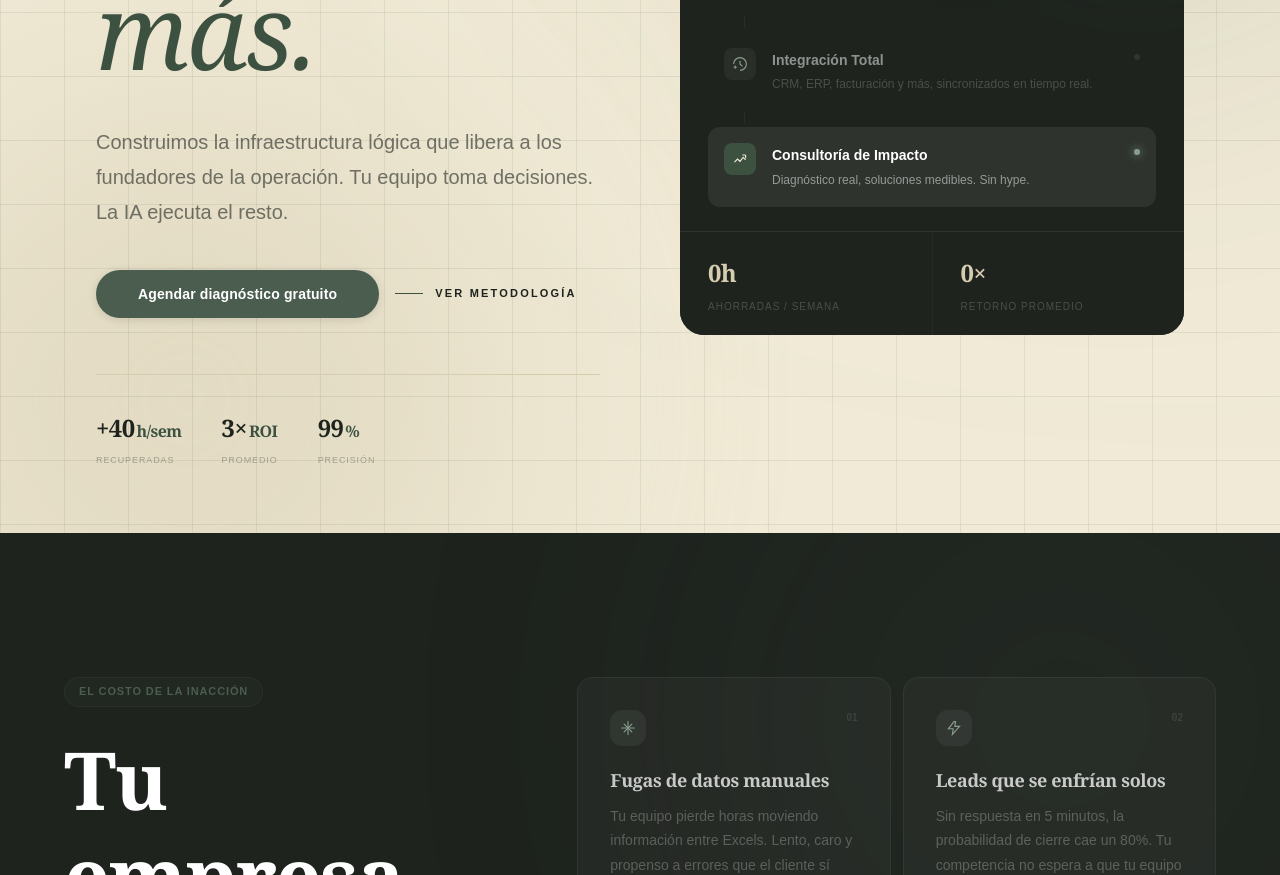
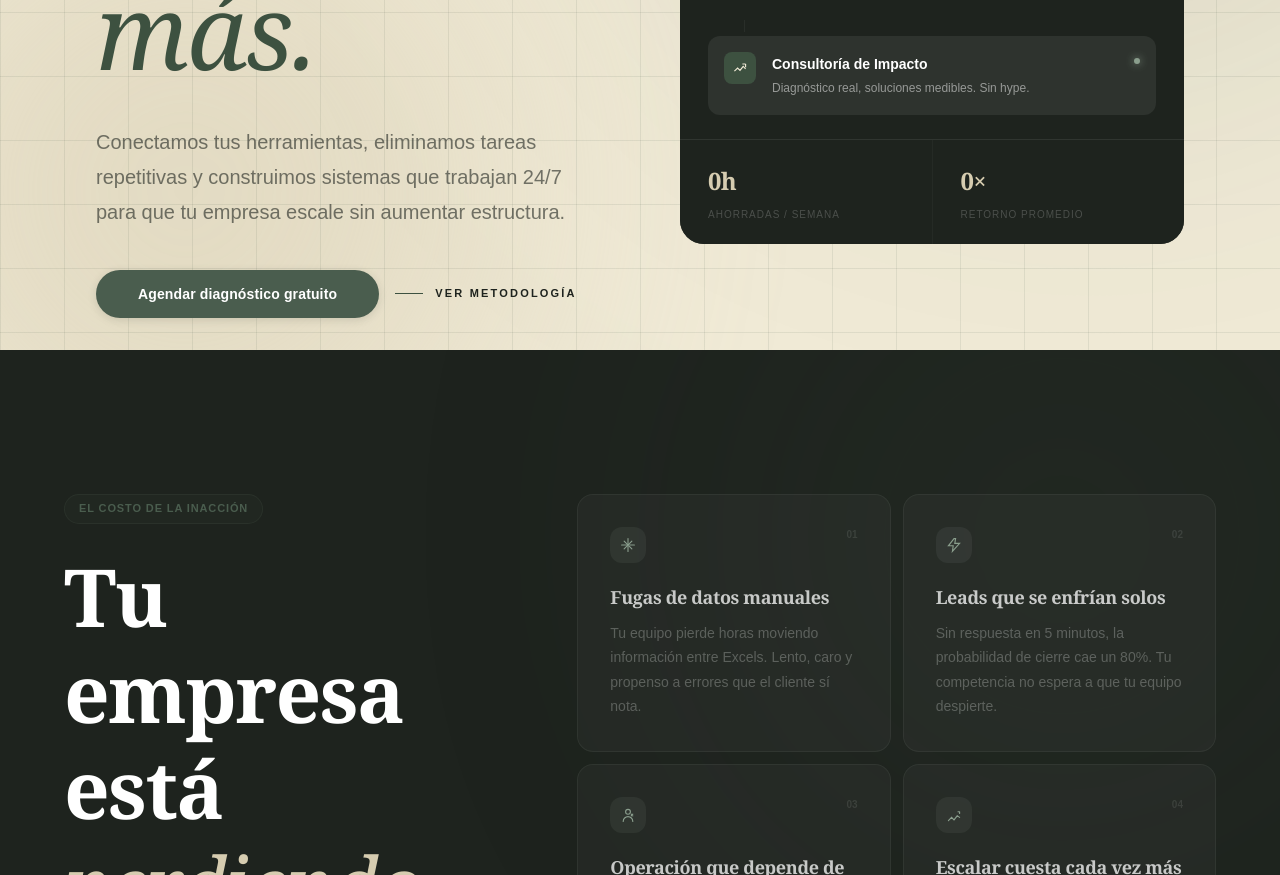
Before and after one commit to Diverum/diverum, a React (Vite) app: page / in a window 1280 px wide. Shown: the part 500-1375 px from the top of the page. Built offline with nearby package versions, Linux system fonts and the light colour scheme; a web font is replaced by a local one.

Commit message:
deleted stats at the end of the hero section

```diff
--- a/src/components/Hero.jsx
+++ b/src/components/Hero.jsx
@@ -310,7 +310,7 @@ export default function Hero() {
                 fontFamily: "'Playfair Display', Georgia, serif",
               }}
             >
-              Opera menos.
+              Diverum Labs
               <br />
               <Motion.span
                 className="italic font-light block"
@@ -331,7 +331,7 @@ export default function Hero() {
               className="mt-8 text-lg md:text-xl leading-relaxed max-w-lg mx-auto lg:mx-0"
               style={{ color: `${C.charcoal}99` }}
             >
-              Construimos la infraestructura lógica que libera a los fundadores de la operación. Tu equipo toma decisiones. La IA ejecuta el resto.
+              Conectamos tus herramientas, eliminamos tareas repetitivas y construimos sistemas que trabajan 24/7 para que tu empresa escale sin aumentar estructura.
             </Motion.p>
 
             {/* CTA block */}
@@ -360,39 +360,6 @@ export default function Hero() {
                 Ver metodología
               </Motion.a>
             </Motion.div>
-
-            {/* Horizontal stat strip */}
-            <Motion.div
-              initial={{ opacity: 0 }}
-              animate={{ opacity: 1 }}
-              transition={{ delay: 1.3, duration: 0.8 }}
-              className="mt-14 md:mb-8 pt-8 flex items-center justify-center lg:justify-start gap-10"
-              style={{ borderTop: `1px solid ${C.sage}` }}
-            >
-              {[
-                { val: "+40", unit: "h/sem", label: "recuperadas" },
-                { val: "3×",  unit: "ROI",   label: "promedio" },
-                { val: "99",  unit: "%",     label: "precisión" },
-              ].map((s, i) => (
-                <div key={i} className="text-center lg:text-left">
-                  <p
-                    className="text-2xl font-bold tracking-tight leading-none"
-                    style={{ color: C.charcoal, fontFamily: "'Playfair Display', Georgia, serif" }}
-                  >
-                    {s.val}
-                    <span className="text-base ml-0.5" style={{ color: C.deepSage }}>
-                      {s.unit}
-                    </span>
-                  </p>
-                  <p
-                    className="text-[9px] uppercase tracking-widest mt-1"
-                    style={{ color: `${C.charcoal}55` }}
-                  >
-                    {s.label}
-                  </p>
-                </div>
-              ))}
-            </Motion.div>
           </div>
 
           {/* ── RIGHT: System Panel ── */}
```
